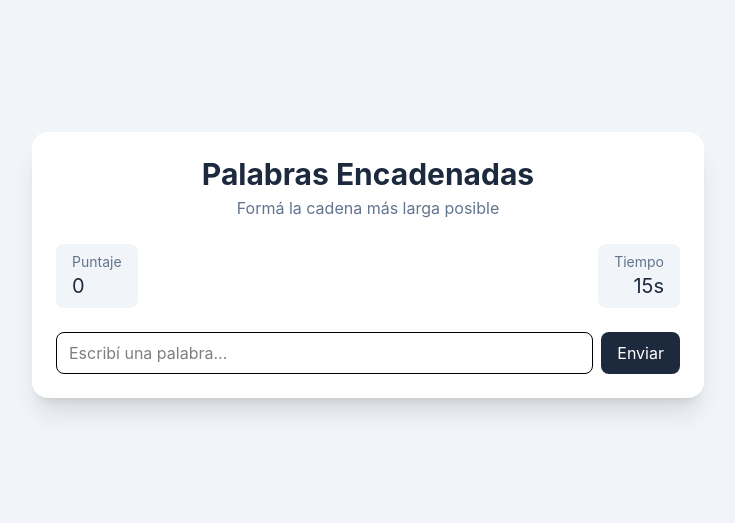
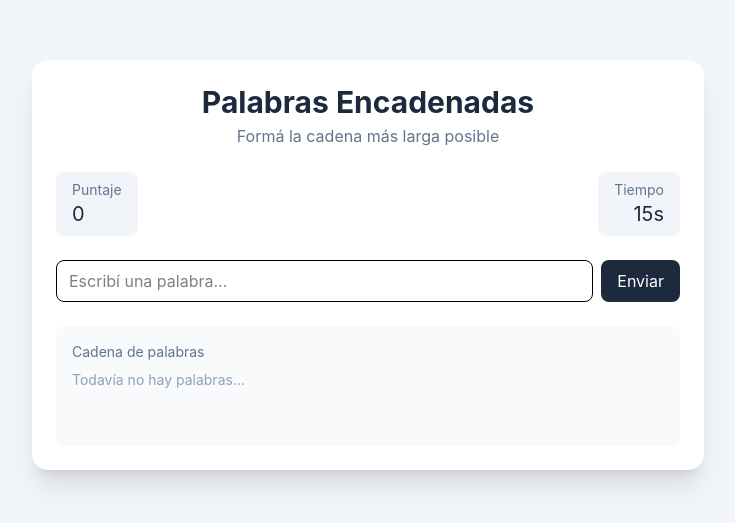
Before and after one commit to Pichu224/unq-ui-alan-acuna-trabajo-final, a React (Vite) app: page / in a window 1280 px wide. Shown: the part 135-658 px from the top of the page, without its empty margins (272-1007 px from the left). Built offline with nearby package versions, Linux system fonts and the light colour scheme.

Commit message:
feature: UI/UX del juego

```diff
--- a/src/components/game.tsx
+++ b/src/components/game.tsx
@@ -3,14 +3,14 @@ import { useState } from "react";
 import Score from "./score.tsx";
 import Timer from "./timer.tsx";
 import WordInput from "./wordInput.tsx";
-//import WordChain from "./wordChain.tsx";
-//import GameOver from "./gameOver.tsx";
+import WordChain from "./wordChain.tsx";
+import GameOver from "./gameOver.tsx";
 
 export default function Game() {
 
     const [score] = useState(0);
     const [timeLeft] = useState(15);
-    const [words] = useState<String[]>([]);
+    const [words] = useState<string[]>([]);
     const [error] = useState<String | null>(null);
     const [gameOver] = useState(false);
 
@@ -47,10 +47,10 @@ export default function Game() {
           </div>
         )}
 
-        {/* CHAIN
+        {/* CHAIN */}
         <WordChain words={words} />
-            */}
-        {/* GAME OVER
+
+        {/* GAME OVER */}
         {gameOver && (
           <GameOver
             score={score}
@@ -58,7 +58,7 @@ export default function Game() {
             onRestart={() => {}}
           />
         )}
-          */}
+
       </div>
     </div>
   );
--- a/src/components/gameOver.tsx
+++ b/src/components/gameOver.tsx
@@ -0,0 +1,30 @@
+import type { GameOverProps } from "../types/gameOverProps";
+
+export default function GameOver({
+    score,
+    wordsCount,
+    onRestart,
+}: GameOverProps) {
+    return (
+        <div className="bg-red-50 border border-red-200 rounded-xl p-6 text-center space-y-3">
+            <h2 className="text-2xl font-bold text-red-600">
+                Fin de la partida
+            </h2>
+
+            <p className="text-slate-700">
+                Puntaje final: <strong>{score}</strong>
+            </p>
+
+            <p className="text-slate-700">
+                Palabras: <strong>{wordsCount}</strong>
+            </p>
+
+            <button
+                className="bg-red-600 text-white px-4 py-2 rounded-lg"
+                onClick={onRestart}
+            >
+                Jugar otra vez
+            </button>
+        </div>
+    );
+}
--- a/src/components/wordChain.tsx
+++ b/src/components/wordChain.tsx
@@ -0,0 +1,25 @@
+import type { WordChainProps } from "../types/wordChainProps";
+
+export default function WordChain({ words }: WordChainProps) {
+    return (
+        <div className="bg-slate-50 rounded-lg p-4 min-h-[120px]">
+            <p className="text-sm text-slate-500 mb-2">
+                Cadena de palabras
+            </p>
+
+            {words.length === 0 ? (
+                <p className="text-slate-400 text-sm">
+                    Todavía no hay palabras...
+                </p>
+            ) : (
+                <ul className="space-y-1">
+                    {words.map((word, i) => (
+                        <li key={i} className="text-slate-800 font-medium">
+                            • {word}
+                        </li>
+                    ))}
+                </ul>
+            )}
+        </div>
+    );
+}
--- /dev/null
+++ b/src/types/gameOverProps.ts
@@ -0,0 +1,5 @@
+export type GameOverProps = {
+    score: number;
+    wordsCount: number;
+    onRestart: () => void;
+};
--- /dev/null
+++ b/src/types/wordChainProps.ts
@@ -0,0 +1,3 @@
+export type WordChainProps = {
+    words: string[];
+};
```
